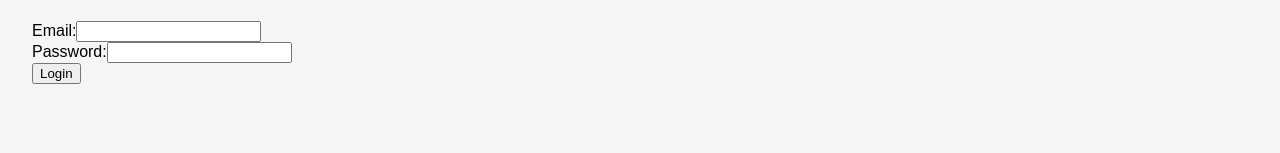
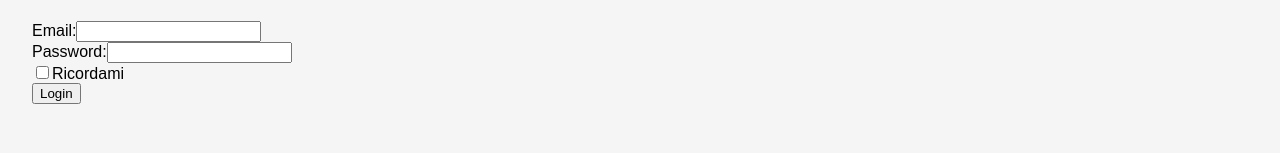
Before and after one commit to fortyguide/app_aerei, a React (Create React App) app in the folder frontend/: page /login in a window 1280 px wide. Shown: the part 226-379 px from the top of the page. Built offline with nearby package versions, Linux system fonts and the light colour scheme.

Commit message:
aggiunta opzione ricorda su login

```diff
--- a/frontend/src/pages/LoginPage.js
+++ b/frontend/src/pages/LoginPage.js
@@ -1,11 +1,22 @@
-import React, { useState } from 'react';
+import React, { useState, useEffect } from 'react';
 import authService from '../services/authService';
 import './LoginPage.css';
 
 function LoginPage({ onLogin }) {
   const [email, setEmail] = useState('');
   const [password, setPassword] = useState('');
+  const [rememberMe, setRememberMe] = useState(false);
   const [message, setMessage] = useState('');
+
+  useEffect(() => {
+    const savedEmail = localStorage.getItem('rememberMeEmail');
+    const savedPassword = localStorage.getItem('rememberMePassword');
+    if (savedEmail && savedPassword) {
+      setEmail(savedEmail);
+      setPassword(savedPassword);
+      setRememberMe(true);
+    }
+  }, []);
 
   const validateEmail = (email) => {
     const re = /^[^\s@]+@[^\s@]+\.[^\s@]+$/;
@@ -25,6 +36,13 @@ function LoginPage({ onLogin }) {
     try {
       const response = await authService.login(email, password);
       onLogin(response.token);
+      if (rememberMe) {
+        localStorage.setItem('rememberMeEmail', email);
+        localStorage.setItem('rememberMePassword', password);
+      } else {
+        localStorage.removeItem('rememberMeEmail');
+        localStorage.removeItem('rememberMePassword');
+      }
       window.location.href = '/';
     } catch (error) {
       if (error.response && error.response.status === 400) {
@@ -57,6 +75,16 @@ function LoginPage({ onLogin }) {
             required
           />
         </div>
+        <div>
+          <label>
+            <input
+              type="checkbox"
+              checked={rememberMe}
+              onChange={(e) => setRememberMe(e.target.checked)}
+            />
+            Ricordami
+          </label>
+        </div>
         <button type="submit">Login</button>
       </form>
       {message && <p className="error-message">{message}</p>}
```
